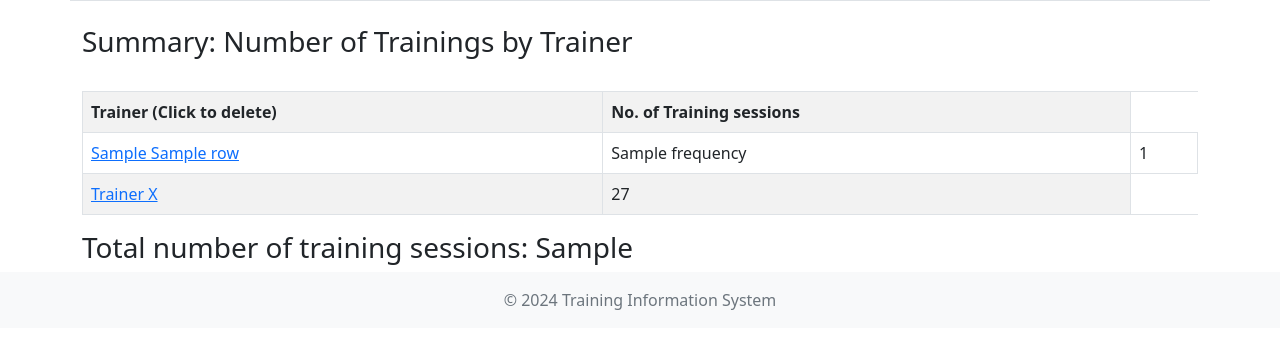
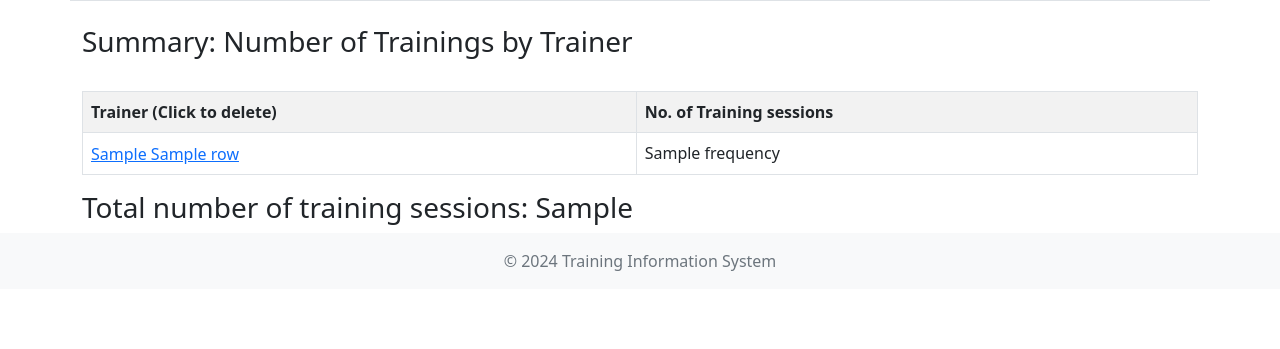
Before and after one commit to linweiiiiiiii/project_training, a Flask app: template templates/summaries.html in a window 1280 px wide. Shown: the part 76-425 px from the top of the page. Run offline with Flask 3, Linux system fonts and the light colour scheme; the template is opened without the code that fills it: values that come from a table or form of the project are taken from there, most other values are stand-ins (such as "Sample title", 1, 10 or a date in 2020); some libraries are stand-ins or nearby versions.

Commit message:
summaries.html, lines 38-42 updated so that when the trainers name is clicked, the row will be deleted

```diff
--- a/templates/summaries.html
+++ b/templates/summaries.html
@@ -32,28 +32,18 @@
                     <th>Trainer (Click to delete)</th>
                     <th>No. of Training sessions</th>
                 </tr>
-                {% set total_trn = namespace(value=0) %}
                 {% for row in summary_data %}
-                    {% set total_trn.value = total_trn.value + row.frequency %}
                     <tr>
                         <td>
-                            <a href="{{ url_for('subject.subject_edit', id=row.tr_id) }}">
-                                {{ row.first_name }} {{ row.family_name }}
-                            </a>
+                            <form action="{{ url_for('trainer.trainer_delete', id=row.tr_id) }}" method="POST" style="display:inline;">
+                                <button type="submit" class="btn btn-link" style="padding:0; border:none; background:none;">
+                                    {{ row.first_name }} {{ row.family_name }}
+                                </button>
+                            </form>
                         </td>
                         <td>{{ row.frequency }}</td>
-                        <td>{{ row.tr_id }}</td>
                     </tr>
                 {% endfor %}
-                <tr>
-                    <td>
-                        <a href="{{ url_for('trainer.trainer_delete', id=trainer.trainer_id) }}"
-                               onclick="return confirm('Delete Trainer {{ trainer.first_name }}')">
-                            Trainer X
-                        </a>
-                    </td>
-                    <td>27</td>
-                </tr>
             </table>
 
             <h3>Total number of training sessions: {{ training_sessions }}</h3>
```
Also changed, not shown: training_bugs.db.
